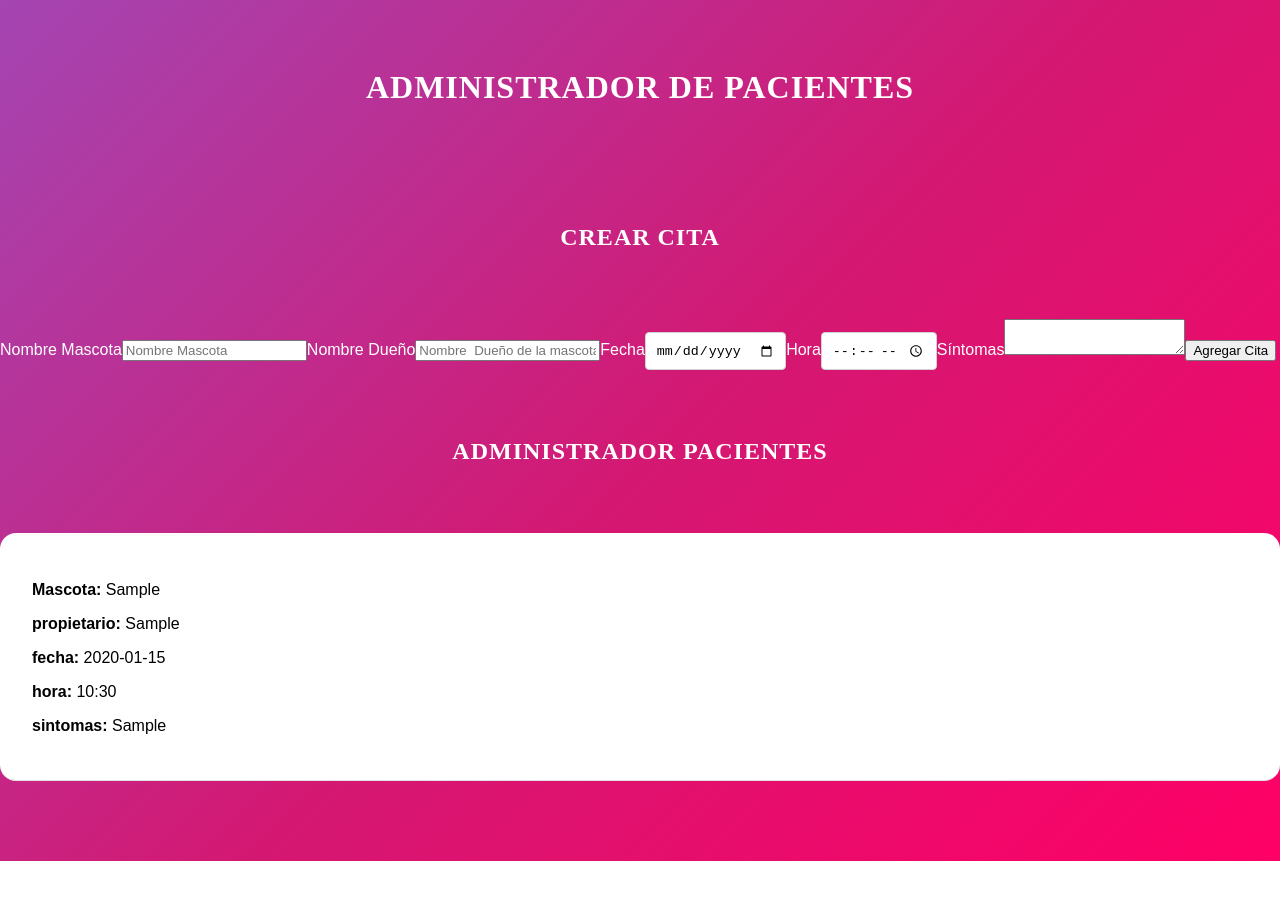
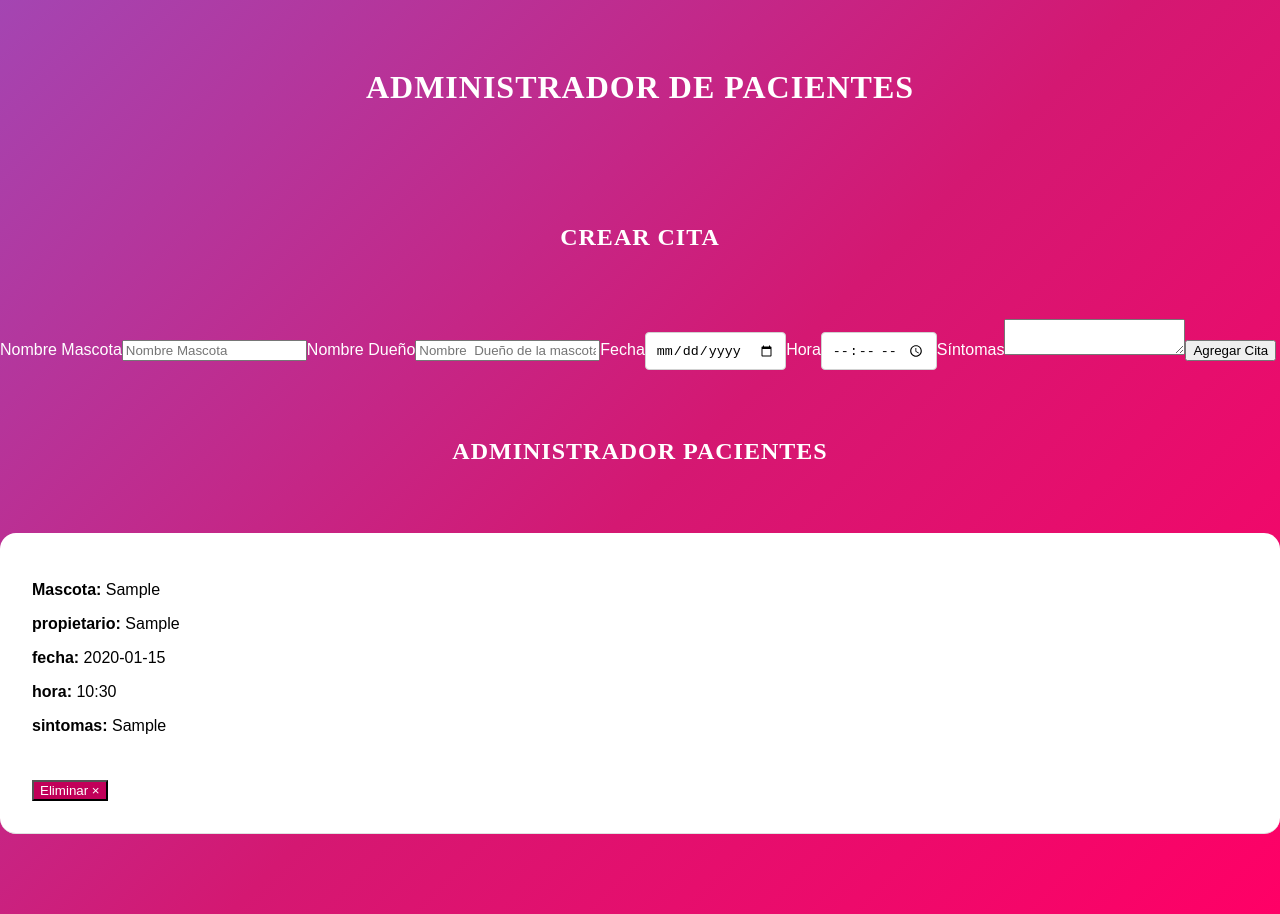
Before and after one commit to pablocastillo2017/administrador_Pacientes, a React (Create React App) app: page / in a window 1280 px wide. Both pictures are taken after typing "Sample", "Sample", "2020-01-15", "10:30", "Sample" into the empty fields and a click on the button "Agregar Cita". Before the commit the page ends 861 px from the top, so only its background shows below. Built offline with nearby package versions, Linux system fonts and the light colour scheme; the HTML template or start-up script is replaced by a standard one.

Commit message:
5.59 Eliminar Citas del State

```diff
--- a/src/App.js
+++ b/src/App.js
@@ -19,6 +19,19 @@
   ...citas , cita]);
   }
 
+  // Funcion que elimina una Cita por el ID
+
+  const eliminarCita = id =>{
+
+    // el filtro de ser por las que queremos dejar en el state
+    // por que eso se quedan las que no se filtran cita.id !== id
+    // sin son distintas, se filtran y se muestran en la pagina.
+    const nuevasCitas = citas.filter(cita => cita.id !== id);
+    guadarCitas(nuevasCitas);
+    //clg para revisar si elimina
+    // console.log(id);
+
+  }
 
   return (
     <Fragment>
@@ -38,6 +51,7 @@
               <Cita
                 key={cita.id}
                 cita={cita}
+                eliminarCita={eliminarCita}
 
               />
             ))}
--- a/src/components/Cita.js
+++ b/src/components/Cita.js
@@ -1,6 +1,6 @@
 import React from 'react';
 
-const Cita = ({cita}) => (
+const Cita = ({cita ,eliminarCita}) => (
 
     <div className="cita">
 
@@ -10,6 +10,13 @@
     <p>hora: <span>{cita.hora}</span></p>
     <p>sintomas: <span>{cita.sintomas}</span></p>
 
+            <button
+            type="submit"
+            className="button eliminar u-full-width"
+// si se coloca de esta forma eliminarCita() , se esta llamando a la funcion
+// debe ser una arrow funcion para que espera el click ()=>{}
+            onClick={()=> eliminarCita(cita.id)}
+            >Eliminar &times;</button>
 
     </div>
 );
```
